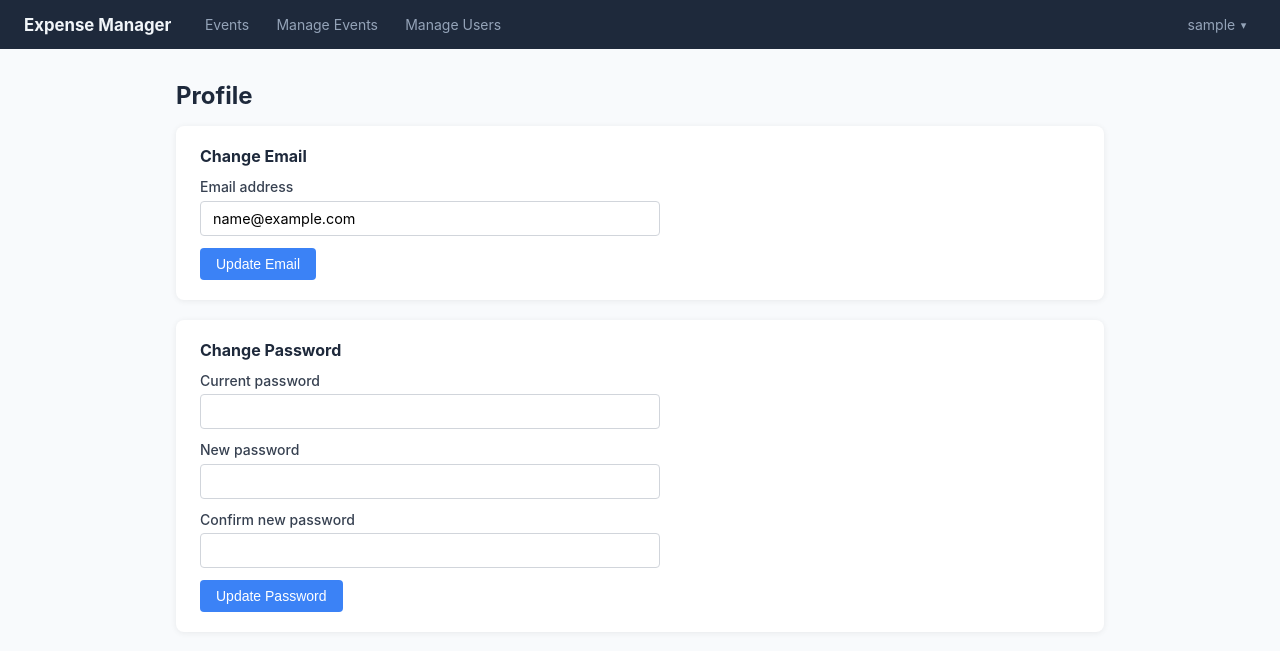
After one commit to albachten/receipts, a Django app: page /profile/ in a window 1280 px wide. The commit adds this page. Shown: the top 651 px of the page. Run offline with Django 5.2, Linux system fonts and the light colour scheme; the visitor is signed in with stand-in values (Sample User, id 1).

Commit message:
Add user menu dropdown with profile page
Clicking the username in the nav opens a dropdown with links to the
profile page and a logout button. The profile page lets users change
their email address and password (with current password confirmation).
Changing password keeps the session alive via update_session_auth_hash.

Co-Authored-By: Claude Sonnet 4.6 <noreply@anthropic.com>

```diff
--- a/core/urls.py
+++ b/core/urls.py
@@ -3,6 +3,7 @@ from . import views
 
 urlpatterns = [
     path('', views.dashboard, name='dashboard'),
+    path('profile/', views.profile, name='profile'),
     path('events/<int:pk>/', views.event_detail, name='event_detail'),
     path('events/<int:pk>/add/', views.add_transaction, name='add_transaction'),
     path('events/<int:pk>/edit/', views.edit_event, name='edit_event'),
--- a/core/views.py
+++ b/core/views.py
@@ -5,6 +5,7 @@ from django.contrib import messages
 from django.contrib.auth import authenticate, login, logout
 from django.contrib.auth.decorators import login_required
 from django.http import HttpResponseForbidden
+from django.contrib.auth import update_session_auth_hash
 from django.shortcuts import get_object_or_404, redirect, render
 
 from .models import Event, EventMembership, Transaction, User
@@ -50,6 +51,48 @@ def login_view(request):
 def logout_view(request):
     logout(request)
     return redirect('login')
+
+
+# ─── Profile ──────────────────────────────────────────────────────────────────
+
+@login_required
+def profile(request):
+    email_error = email_success = password_error = password_success = None
+
+    if request.method == 'POST':
+        action = request.POST.get('action')
+
+        if action == 'change_email':
+            email = request.POST.get('email', '').strip()
+            if not email:
+                email_error = 'Email address is required.'
+            else:
+                request.user.email = email
+                request.user.save()
+                email_success = 'Email address updated.'
+
+        elif action == 'change_password':
+            current = request.POST.get('current_password', '')
+            new = request.POST.get('new_password', '')
+            confirm = request.POST.get('confirm_password', '')
+            if not request.user.check_password(current):
+                password_error = 'Current password is incorrect.'
+            elif not new:
+                password_error = 'New password is required.'
+            elif new != confirm:
+                password_error = 'Passwords do not match.'
+            else:
+                request.user.set_password(new)
+                request.user.save()
+                update_session_auth_hash(request, request.user)
+                password_success = 'Password updated.'
+
+    return render(request, 'profile.html', {
+        'email_error': email_error,
+        'email_success': email_success,
+        'password_error': password_error,
+        'password_success': password_success,
+    })
 
 
 # ─── Dashboard ────────────────────────────────────────────────────────────────
--- a/templates/base.html
+++ b/templates/base.html
@@ -15,10 +15,16 @@
     nav .links { display: flex; gap: 0.5rem; flex: 1; }
     nav .links a { color: #94a3b8; text-decoration: none; font-size: 0.875rem; padding: 0.25rem 0.6rem; border-radius: 4px; transition: color .15s; }
     nav .links a:hover, nav .links a.active { color: #f1f5f9; background: #334155; }
-    nav .user { font-size: 0.875rem; color: #94a3b8; display: flex; align-items: center; gap: 0.75rem; }
-    nav .user form { margin: 0; }
-    nav .user button { background: transparent; border: 1px solid #475569; color: #94a3b8; padding: 0.25rem 0.75rem; border-radius: 4px; cursor: pointer; font-size: 0.875rem; }
-    nav .user button:hover { background: #334155; color: #f1f5f9; }
+    nav .user { position: relative; font-size: 0.875rem; color: #94a3b8; }
+    nav .user-trigger { cursor: pointer; display: flex; align-items: center; gap: 0.35rem; padding: 0.25rem 0.6rem; border-radius: 4px; user-select: none; }
+    nav .user-trigger:hover { background: #334155; color: #f1f5f9; }
+    nav .user-trigger::after { content: '▾'; font-size: 0.7rem; }
+    nav .user-menu { display: none; position: absolute; right: 0; top: calc(100% + 0.4rem); background: white; border: 1px solid #e2e8f0; border-radius: 6px; box-shadow: 0 4px 16px rgba(0,0,0,.12); min-width: 160px; z-index: 200; overflow: hidden; }
+    nav .user-menu.open { display: block; }
+    nav .user-menu a, nav .user-menu button { display: block; width: 100%; text-align: left; padding: 0.6rem 1rem; font-size: 0.875rem; color: #1e293b; background: none; border: none; cursor: pointer; text-decoration: none; box-sizing: border-box; }
+    nav .user-menu a:hover, nav .user-menu button:hover { background: #f8fafc; }
+    nav .user-menu .menu-divider { border-top: 1px solid #f1f5f9; margin: 0.25rem 0; }
+    nav .user-menu form { margin: 0; }
 
     /* Layout */
     main { max-width: 960px; margin: 0 auto; padding: 2rem 1rem; }
@@ -82,10 +88,15 @@
     {% endif %}
   </div>
   <div class="user">
-    <span>{{ user.username }}</span>
-    <form method="post" action="{% url 'logout' %}">{% csrf_token %}
-      <button type="submit">Logout</button>
-    </form>
+    <div class="user-trigger" onclick="toggleUserMenu()">{{ user.username }}</div>
+    <div class="user-menu" id="user-menu">
+      <a href="{% url 'profile' %}">Profile</a>
+      <div class="menu-divider"></div>
+      <form method="post" action="{% url 'logout' %}">
+        {% csrf_token %}
+        <button type="submit">Logout</button>
+      </form>
+    </div>
   </div>
 </nav>
 {% endif %}
@@ -102,5 +113,15 @@
 </main>
 
 {% block extra_scripts %}{% endblock %}
+<script>
+  function toggleUserMenu() {
+    document.getElementById('user-menu').classList.toggle('open');
+  }
+  document.addEventListener('click', function(e) {
+    if (!e.target.closest('.user')) {
+      document.getElementById('user-menu')?.classList.remove('open');
+    }
+  });
+</script>
 </body>
 </html>
--- /dev/null
+++ b/templates/profile.html
@@ -0,0 +1,40 @@
+{% extends "base.html" %}
+{% block title %}Profile — Expense Manager{% endblock %}
+
+{% block content %}
+<h2>Profile</h2>
+
+<div class="card">
+  <h3>Change Email</h3>
+  {% if email_error %}<div class="error-box">{{ email_error }}</div>{% endif %}
+  {% if email_success %}<div style="background:#f0fdf4;color:#16a34a;border:1px solid #bbf7d0;border-radius:4px;padding:0.5rem 0.75rem;font-size:0.875rem;margin-bottom:0.75rem">{{ email_success }}</div>{% endif %}
+  <form method="post" class="form">
+    {% csrf_token %}
+    <input type="hidden" name="action" value="change_email">
+    <label>Email address
+      <input type="email" name="email" value="{{ user.email }}" required>
+    </label>
+    <div><button type="submit" class="btn btn-primary">Update Email</button></div>
+  </form>
+</div>
+
+<div class="card">
+  <h3>Change Password</h3>
+  {% if password_error %}<div class="error-box">{{ password_error }}</div>{% endif %}
+  {% if password_success %}<div style="background:#f0fdf4;color:#16a34a;border:1px solid #bbf7d0;border-radius:4px;padding:0.5rem 0.75rem;font-size:0.875rem;margin-bottom:0.75rem">{{ password_success }}</div>{% endif %}
+  <form method="post" class="form">
+    {% csrf_token %}
+    <input type="hidden" name="action" value="change_password">
+    <label>Current password
+      <input type="password" name="current_password" required>
+    </label>
+    <label>New password
+      <input type="password" name="new_password" required>
+    </label>
+    <label>Confirm new password
+      <input type="password" name="confirm_password" required>
+    </label>
+    <div><button type="submit" class="btn btn-primary">Update Password</button></div>
+  </form>
+</div>
+{% endblock %}
```
